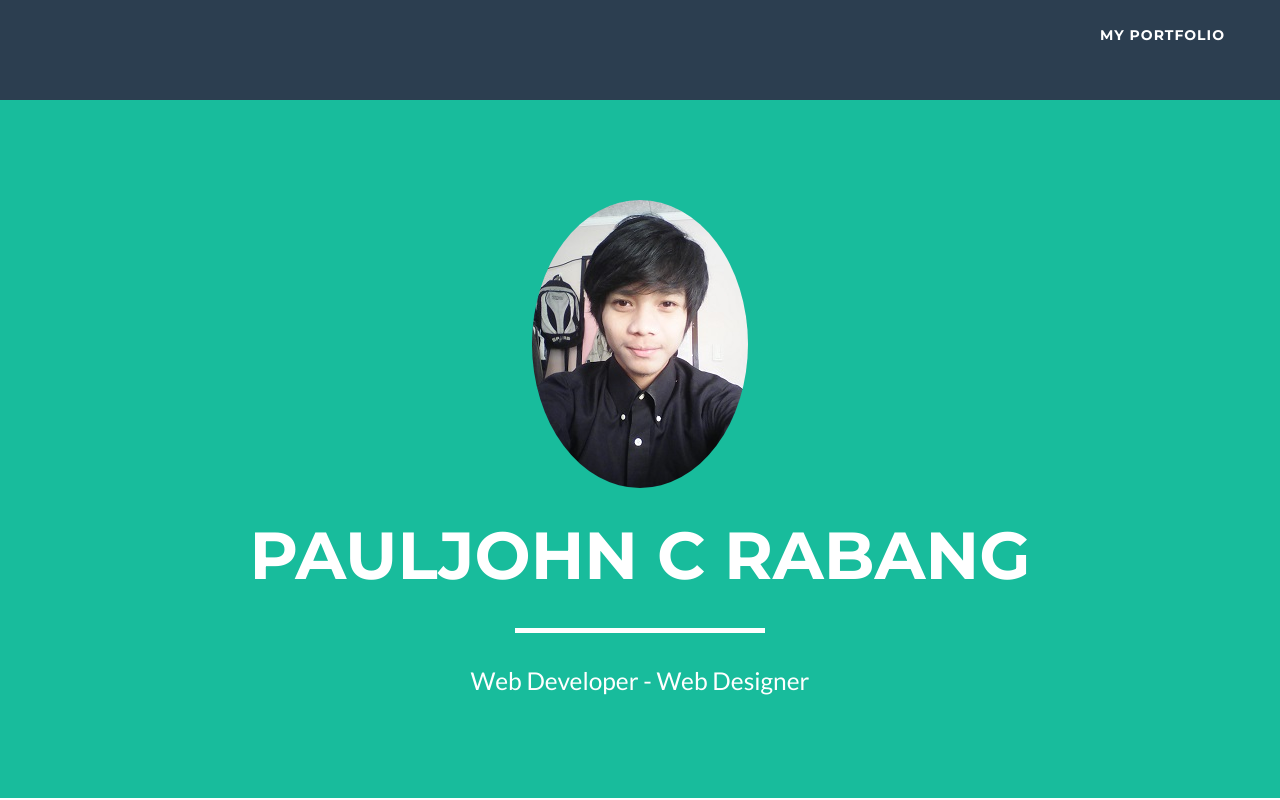
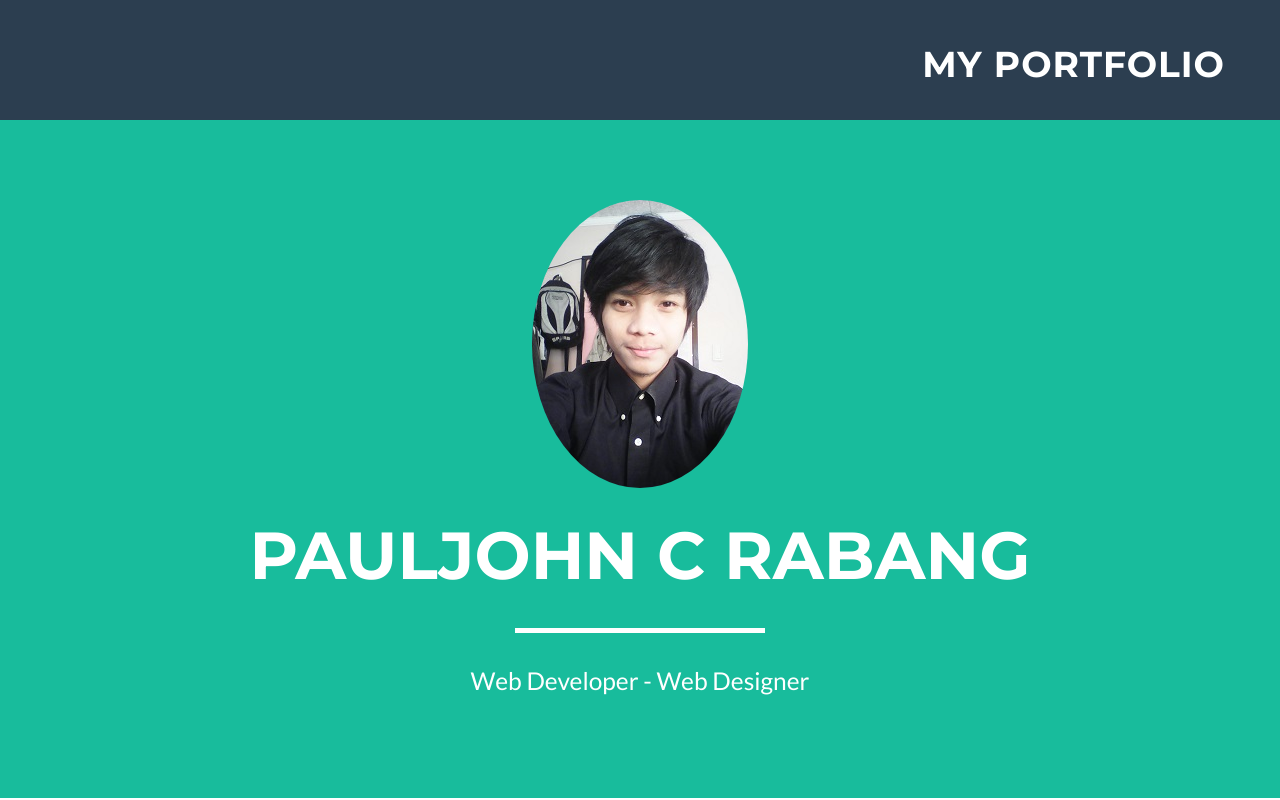
Before and after one commit to pauljohnrabang/johnrabang.github.io, a website: page index.html in a window 1280 px wide. Shown: the top 800 px of the page. Drawn offline with nearby package versions, Linux system fonts and the light colour scheme.

Commit message:
Update index.html

```diff
--- a/index.html
+++ b/index.html
@@ -52,7 +52,7 @@
                     </li>
                     <li class="page-scroll">
                         <div align="center">
-                            <a href="#portfolio"> My Portfolio</a>
+                            <h1> <a href="#portfolio"> My Portfolio</a></h1>
                         </div>
                     </li>
                 </ul>
```
